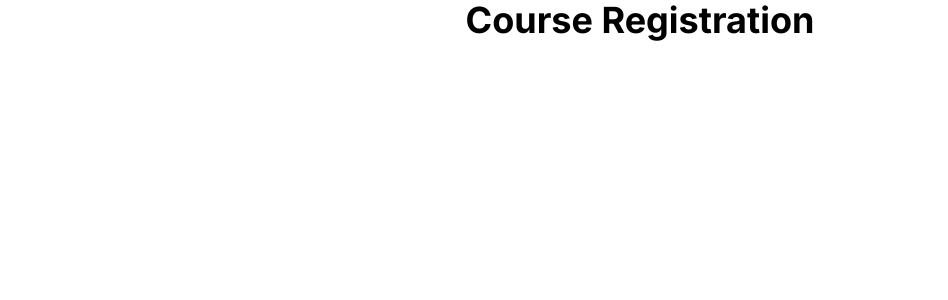
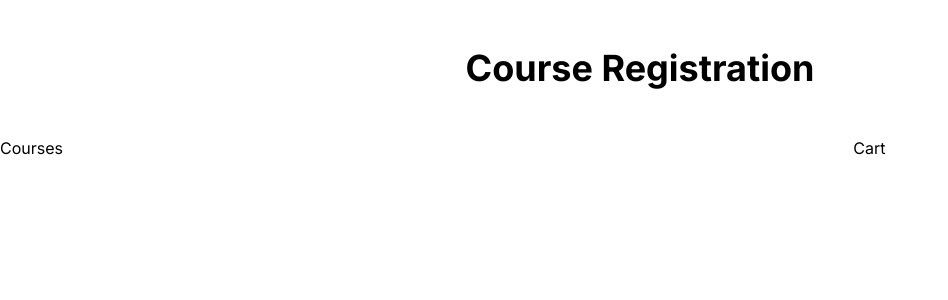
Before and after one commit to Hanifc56/Course-regi-project, a React (Vite) app: page / in a window 1280 px wide. Shown: the top 300 px of the page, without its empty margins (0-948 px from the left). Built offline with nearby package versions, Linux system fonts and the light colour scheme.

Commit message:
website structure done

```diff
--- a/src/App.jsx
+++ b/src/App.jsx
@@ -1,9 +1,16 @@
 import "./App.css";
+import Cart from "./components/Cart/Cart";
+import Courses from "./components/Courses/Courses";
+import Header from "./components/Header/Header";
 
 function App() {
   return (
     <>
-      <h1 className="text-4xl text-center font-bold">Course Registration</h1>
+      <Header></Header>
+      <div className="flex max-w-7xl  mx-auto my-12">
+        <Courses></Courses>
+        <Cart></Cart>
+      </div>
     </>
   );
 }
--- /dev/null
+++ b/src/components/Cart/Cart.jsx
@@ -0,0 +1,9 @@
+const Cart = () => {
+  return (
+    <div className="w-1/3">
+      <h2>Cart</h2>
+    </div>
+  );
+};
+
+export default Cart;
--- /dev/null
+++ b/src/components/Courses/Courses.jsx
@@ -0,0 +1,9 @@
+const Courses = () => {
+  return (
+    <div className="w-2/3">
+      <h2>Courses</h2>
+    </div>
+  );
+};
+
+export default Courses;
--- /dev/null
+++ b/src/components/Header/Header.jsx
@@ -0,0 +1,9 @@
+const Header = () => {
+  return (
+    <div className="max-w-7xl mx-auto my-12">
+      <h1 className="text-4xl text-center font-bold">Course Registration</h1>
+    </div>
+  );
+};
+
+export default Header;
```
Also changed, not shown: public/courses.json (+9 -0 lines).
